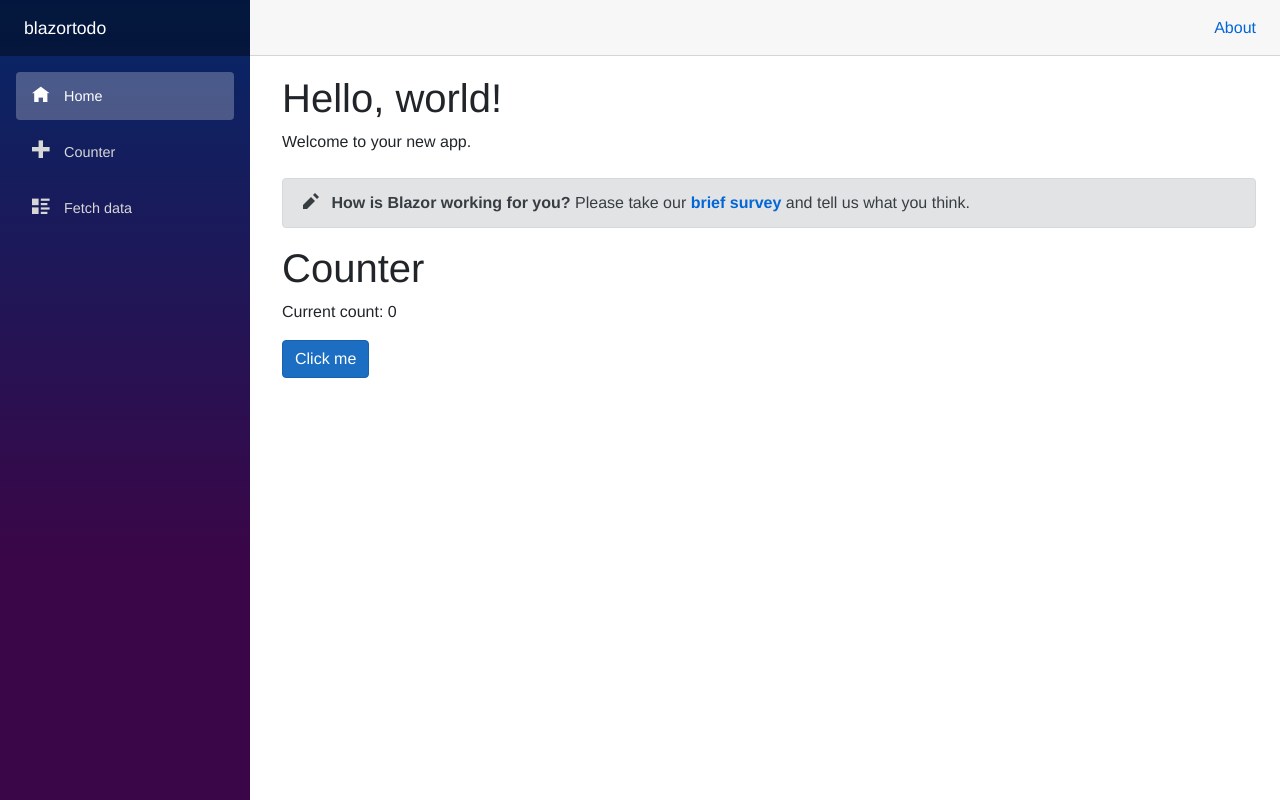
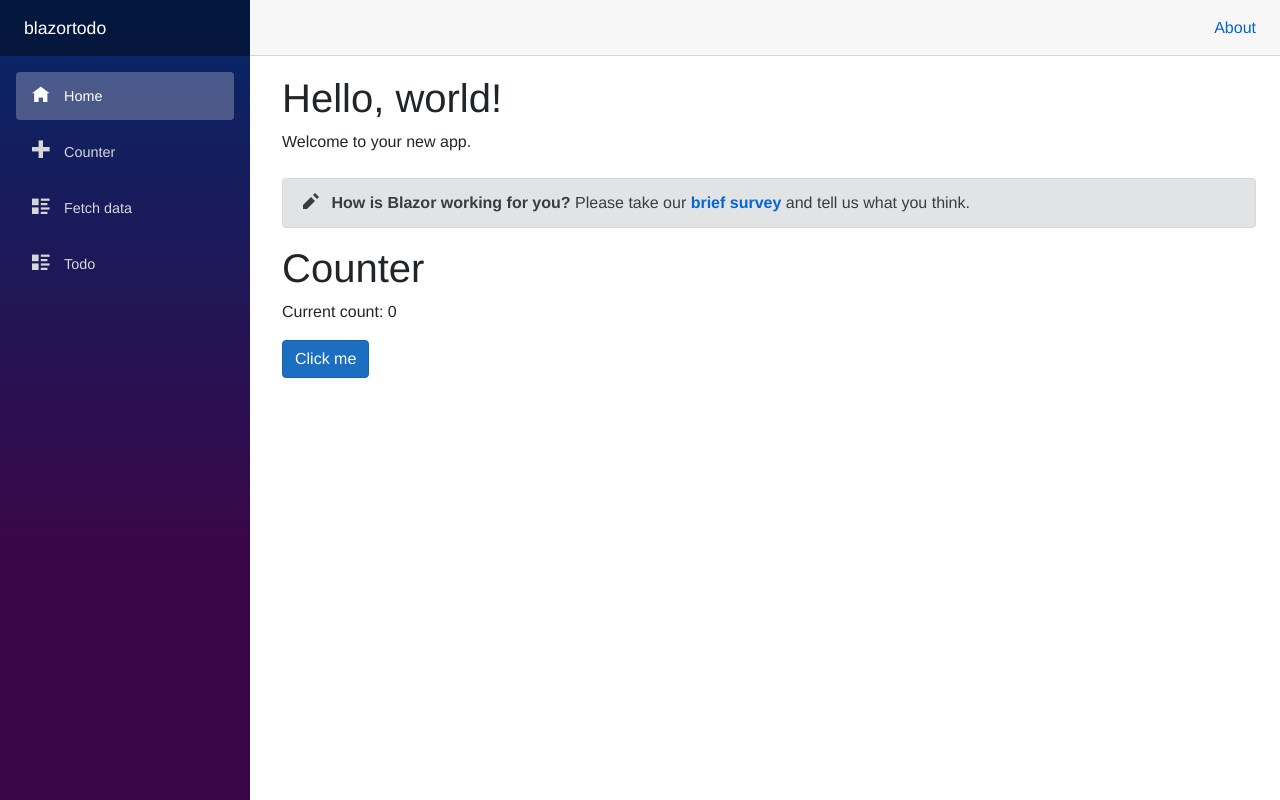
Before and after one commit to fanioz/BlazorToDo, an ASP.NET Core app: page / in a window 1280 px wide. Run offline with ASP.NET Core 8, Linux system fonts and the light colour scheme.

Commit message:
Add new route: Todo

```diff
--- a/Shared/NavMenu.razor
+++ b/Shared/NavMenu.razor
@@ -22,6 +22,11 @@
                 <span class="oi oi-list-rich" aria-hidden="true"></span> Fetch data
             </NavLink>
         </li>
+        <li class="nav-item px-3">
+            <NavLink class="nav-link" href="todo">
+                <span class="oi oi-list-rich" aria-hidden="true"></span> Todo
+            </NavLink>
+        </li>
     </ul>
 </div>
 
```
Also changed, not shown: Pages/Todo.razor (added, +7 -0 lines).
